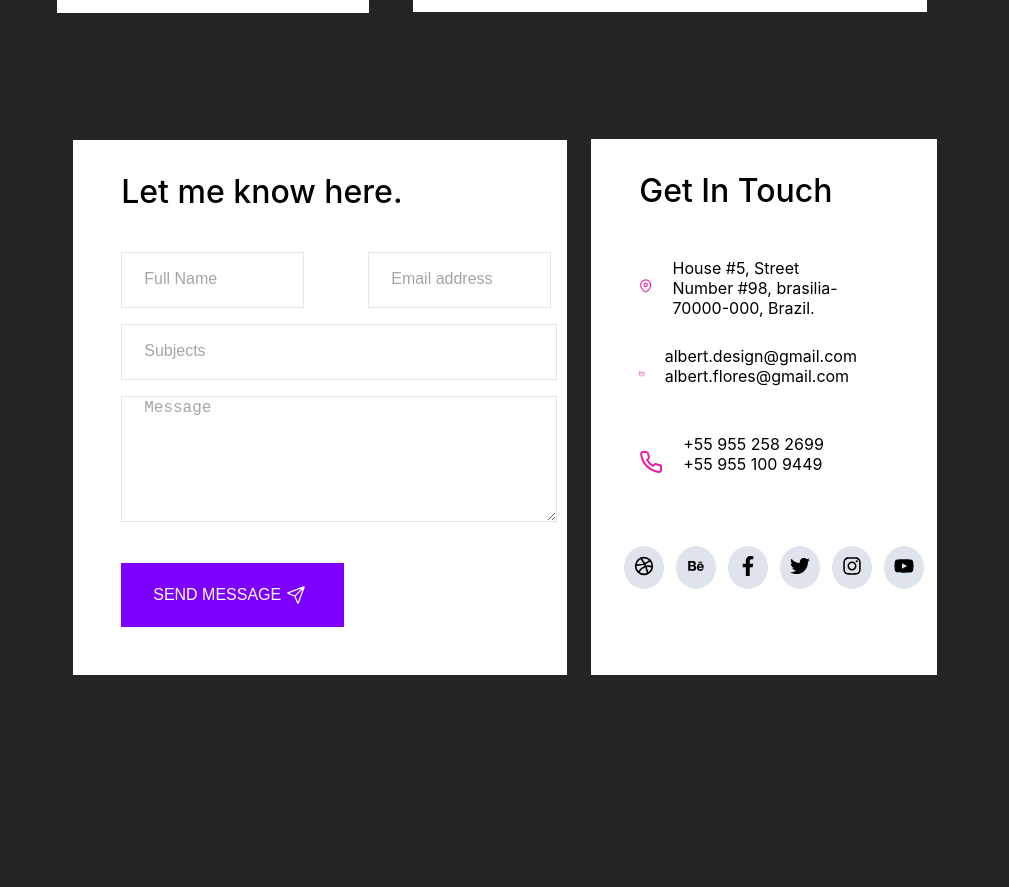
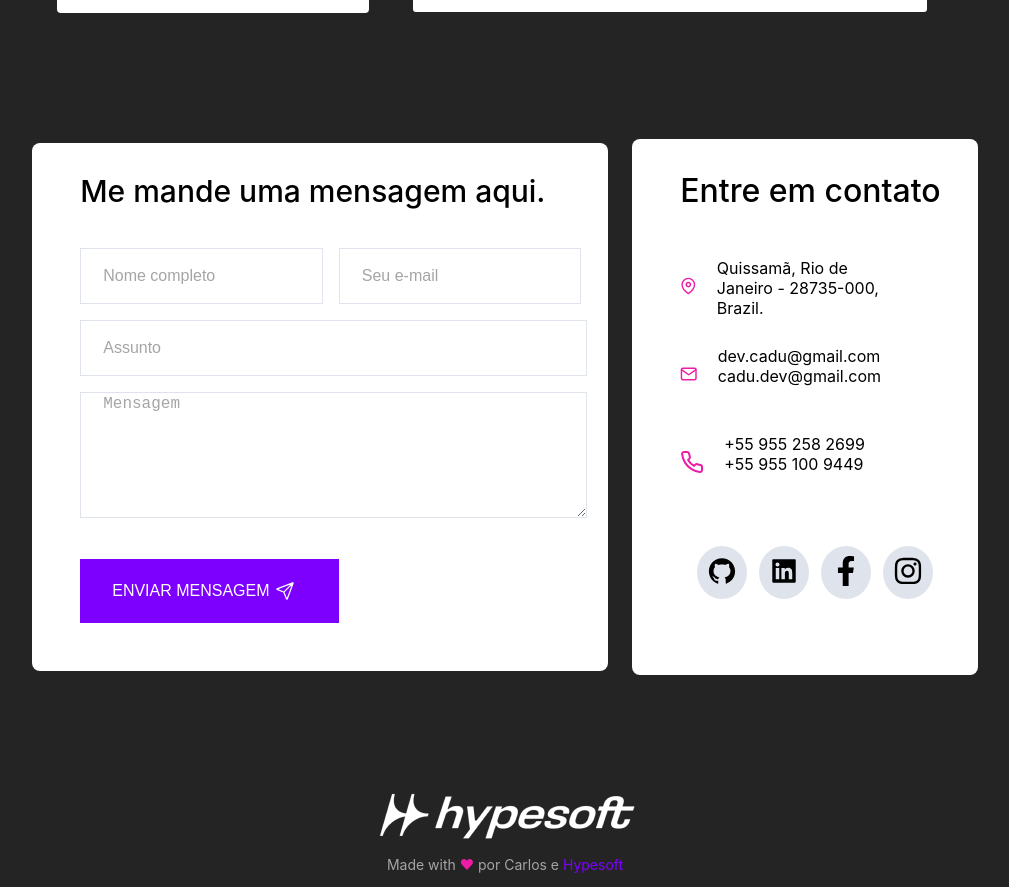
Before and after one commit to Cadufc91/Hype, a React (Create React App) app: page / in a window 1280 px wide. Shown: the part 5080-5967 px from the top of the page, without its empty margins (135-1144 px from the left). Before the commit the page ends 5863 px from the top, so only its background shows below. Built offline with nearby package versions, Linux system fonts and the light colour scheme.

Commit message:
Footer finalizado

```diff
--- a/src/App.tsx
+++ b/src/App.tsx
@@ -3,6 +3,7 @@ import About from './components/About/About';
 import Banner from './components/Banner/Banner';
 import Company from './components/Company/Company';
 import Contact from './components/Contact/Contact';
+import Footer from './components/Footer/Footer';
 import Header from './components/Header/Header';
 import Services from './components/Services/Services';
 import Testimonial from './components/Testimonial/Testimonial';
@@ -19,6 +20,7 @@ function App() {
       <Banner />
       <Testimonial />
       <Contact />
+      <Footer />
     </div>
   );
 }
--- a/src/components/Contact/Contact.tsx
+++ b/src/components/Contact/Contact.tsx
@@ -16,45 +16,43 @@ import {
     ContactItem,
     ContactInfo,
     SocialMedia,
-    Dribbble,
-    Behance,
+    Github,
+    LinkedIn,
     Facebook,
     Instagram,
-    Twitter,
-    Youtube
 } from './style';
 import { IoPaperPlaneOutline } from 'react-icons/io5';
-import { FiMapPin, FiMail, FiPhone, FiDribbble } from 'react-icons/fi';
-import { AiOutlineBehance } from 'react-icons/ai';
-import { FaFacebookF, FaTwitter, FaInstagram, FaYoutube } from 'react-icons/fa';
+import { FiMapPin, FiMail, FiPhone,  } from 'react-icons/fi';
+import { AiOutlineGithub, AiFillLinkedin } from 'react-icons/ai';
+import { FaFacebookF, FaInstagram } from 'react-icons/fa';
 
 const Contact = () => {
     return(
         <ContactContainer id='contact'>
             <InputContainer>
-                <FormTitle>Let me know here.</FormTitle>
+                <FormTitle>Me mande uma mensagem aqui.</FormTitle>
                 <Form>
                     <FormTop>
-                        <FullName type="text" placeholder='Full Name' />
-                        <Email type="email" placeholder='Email address'/>
+                        <FullName type="text" placeholder='Nome completo' />
+                        <Email type="email" placeholder='Seu e-mail'/>
                     </FormTop>
-                    <Subject type="text" placeholder='Subjects'/>
-                    <TextArea className='message' placeholder='Message'></TextArea>
+                    <Subject type="text" placeholder='Assunto'/>
+                    <TextArea className='message' placeholder='Mensagem'></TextArea>
                 </Form>
-                <SubmiBtn>Send message <IoPaperPlaneOutline size={20}/></SubmiBtn>
+                <SubmiBtn>Enviar Mensagem <IoPaperPlaneOutline size={20}/></SubmiBtn>
             </InputContainer>
             <GitContainer>
-                <ContactTitle>Get In Touch</ContactTitle>
+                <ContactTitle>Entre em contato</ContactTitle>
                 <ContactCards>
                     <ContactItem>
                         <FiMapPin size={32} color="#ED1CA6"/>
-                        <ContactInfo>House #5, Street Number #98, brasilia-	70000-000, Brazil.</ContactInfo>
+                        <ContactInfo>Quissamã, Rio de Janeiro -	28735-000, Brazil.</ContactInfo>
                     </ContactItem>
                     <ContactItem>
                         <FiMail size={32} color="#ED1CA6"/>
                         <ContactInfo>
-                            albert.design@gmail.com
-                            albert.flores@gmail.com
+                            dev.cadu@gmail.com
+                            cadu.dev@gmail.com
                         </ContactInfo>
                     </ContactItem>
                     <ContactItem>
@@ -65,24 +63,18 @@ const Contact = () => {
                         </ContactInfo>
                     </ContactItem>
                     <SocialMedia>
-                        <Dribbble>
-                            <FiDribbble size={20} />
-                        </Dribbble>
-                        <Behance>
-                            <AiOutlineBehance size={20}/>
-                        </Behance>
+                        <Github>
+                            <AiOutlineGithub size={30} />
+                        </Github>
+                        <LinkedIn>
+                            <AiFillLinkedin size={30}/>
+                        </LinkedIn>
                         <Facebook>
-                            <FaFacebookF size={20}/>
+                            <FaFacebookF size={30}/>
                         </Facebook>
-                        <Twitter>
-                            <FaTwitter size={20}/>
-                        </Twitter>
                         <Instagram>
-                            <FaInstagram size={20}/>
+                            <FaInstagram size={30}/>
                         </Instagram>
-                        <Youtube>
-                            <FaYoutube size={20}/>
-                        </Youtube>
                     </SocialMedia>
                 </ContactCards>
             </GitContainer>
--- a/src/components/Contact/style.ts
+++ b/src/components/Contact/style.ts
@@ -11,13 +11,15 @@ export const ContactContainer = styled.section`
 
 export const InputContainer = styled.div`
     background: #fff;
-    max-width: 40%;
+    max-width: 50%;
+    width: 45%;
     margin-right: 24px;
     heigth: 536px;
+    border-radius: 8px;
 `;
 
 export const FormTitle = styled.h3`
-    font-size: 32px;
+    font-size: 30px;
     font-weight: 500;
     margin-left: 48px;
 `;
@@ -33,14 +35,16 @@ export const Form = styled.form`
 export const FormTop = styled.div`
     display: flex;
     flex-direction: row;
-    margin-rigth: 48px;
+    max-width: 100%;
+    width: 100%;
+    margin-left: 48px;
 `;
 
 export const FullName = styled.input`
-    margin-left: 48px;
     margin-right: 16px;
     height: 52px;
     border: 1px solid #DFE3EB;
+    width: 50%;
 
     ::placeholder{
         font-size: 16px;
@@ -51,10 +55,9 @@ export const FullName = styled.input`
 `;
 
 export const Email = styled.input`
-    margin-left: 48px;
-    margin-right: 16px;
     height: 52px;
     border: 1px solid #DFE3EB;
+    width: 50%;
 
     ::placeholder{
         font-size: 16px;
@@ -116,6 +119,7 @@ export const GitContainer = styled.div`
     width: 27%;
     height: 536px;
     background: #fff;
+    border-radius: 8px;
 `;
 
 export const ContactTitle = styled.h3`
@@ -150,18 +154,32 @@ export const SocialMedia = styled.div`
     margin-top: 40px;
 `;
 
-export const Dribbble = styled.button`
+export const Github = styled.button`
     border-radius: 50%;
     background: #DFE3EB;
     border: none;
     padding: 10px;
+    cursor: pointer;
+    transition: all 0.3s ease-in-out;
+
+    :hover{
+        color: #fff;
+        background: #7D00FF;
+    }
 `;
 
-export const Behance = styled.button`
+export const LinkedIn = styled.button`
     border-radius: 50%;
     background: #DFE3EB;
     border: none;
     padding: 10px;
+    cursor: pointer;
+    transition: all 0.3s ease-in-out;
+
+    :hover{
+        color: #fff;
+        background: #7D00FF;
+    }
 `;
 
 export const Facebook = styled.button`
@@ -169,13 +187,13 @@ export const Facebook = styled.button`
     background: #DFE3EB;
     border: none;
     padding: 10px;
-`;
+    cursor: pointer;
+    transition: all 0.3s ease-in-out;
 
-export const Twitter = styled.button`
-    border-radius: 50%;
-    background: #DFE3EB;
-    border: none;
-    padding: 10px;
+    :hover{
+        color: #fff;
+        background: #7D00FF;
+    }
 `;
 
 export const Instagram = styled.button`
@@ -183,11 +201,11 @@ export const Instagram = styled.button`
     background: #DFE3EB;
     border: none;
     padding: 10px;
+    cursor: pointer;
+    transition: all 0.3s ease-in-out;
+
+    :hover{
+        color: #fff;
+        background: #7D00FF;
+    }
 `;
-
-export const Youtube = styled.button`
-    border-radius: 50%;
-    background: #DFE3EB;
-    border: none;
-    padding: 10px;
-`;
--- /dev/null
+++ b/src/components/Footer/Footer.tsx
@@ -0,0 +1,20 @@
+import * as React from 'react';
+import {
+    FooterContainer,
+    FooterImg,
+    FooterText,
+    Heart,
+    ColoredText
+} from './style';
+import Hypesoft from '../../assets/img/hypesoft.png'
+
+const Footer = () => {
+    return(
+        <FooterContainer>
+            <FooterImg src={Hypesoft} alt="" />
+            <FooterText>Made with <Heart>♥</Heart> por Carlos e <ColoredText>Hypesoft</ColoredText></FooterText>
+        </FooterContainer>
+    )
+};
+
+export default Footer;
--- /dev/null
+++ b/src/components/Footer/style.ts
@@ -0,0 +1,24 @@
+import styled from "styled-components";
+
+export const FooterContainer = styled.div`
+    display: flex;
+    flex-direction: column;
+    align-items: center;
+`;
+
+export const FooterImg = styled.img`
+    width: 263px;
+`;
+
+export const FooterText = styled.p`
+    color: #A5A5A5;
+    font-size: 14px;
+`;
+
+export const Heart = styled.span`
+    color: #ED1CA6;
+`;
+
+export const ColoredText = styled.span`
+    color: #7D00FF;
+`;
--- a/src/components/Testimonial/Testimonial.tsx
+++ b/src/components/Testimonial/Testimonial.tsx
@@ -22,7 +22,7 @@ const Testimonial = () => {
     return(
         <TestimonialContainer>
             <TestimonialHeader>
-                <ContainerTitle>Testimonial</ContainerTitle>
+                <ContainerTitle>Depoimentos</ContainerTitle>
                 <Divider2 />
             </TestimonialHeader>
             <FeedbackList>
@@ -31,14 +31,14 @@ const Testimonial = () => {
                         <Profile />
                         <CardInfo>
                             <CardTitle>Sundar Pichai</CardTitle>
-                            <CardClient>CEO & Founder of <span>Google</span></CardClient>
+                            <CardClient>CEO & Founder do <span>Google</span></CardClient>
                         </CardInfo>
                     </FeedbackItem>
                     <FeedbackItem>
                         <Profile />
                         <CardInfo>
                             <CardTitle>Shantanu Narayen</CardTitle>
-                            <CardClient>CEO of <span>Adobe</span></CardClient>
+                            <CardClient>CEO do <span>Adobe</span></CardClient>
                         </CardInfo>
                     </FeedbackItem>
                     <FeedbackItem>
@@ -52,7 +52,7 @@ const Testimonial = () => {
                         <Profile />
                         <CardInfo>
                             <CardTitle>Stewart Butterfield</CardTitle>
-                            <CardClient>CEO & Founder of <span>Slack</span></CardClient>
+                            <CardClient>CEO & Founder do <span>Slack</span></CardClient>
                         </CardInfo>
                     </FeedbackItem>
 
@@ -60,9 +60,9 @@ const Testimonial = () => {
                 <FeedbackText>
                     <Top>
                         <AiFillStar size={23} color='#c5c502'/>
-                        <TopText>5.0 Star Rating</TopText>
+                        <TopText>5.0 Avaliação por entrelas</TopText>
                     </Top>
-                    <RatingText>“If you're looking for someone who will challenge your UX/UI thinking and really cut to the core of what's important for users, then Jesse is your man. On top of that, he brings a level of enthusiasm to the craft that's energizing for everyone who works with him.”</RatingText>
+                    <RatingText>“Se você está procurando alguém que desafie seu pensamento de Front e realmente vá a fundo no que é importante para os usuários, Carlos é o seu homem. Além disso, ele traz um nível de entusiasmo ao ofício que é energizante para todos que trabalham com ele.”</RatingText>
                 </FeedbackText>
             </FeedbackList>
         </TestimonialContainer>
--- a/src/components/Testimonial/style.ts
+++ b/src/components/Testimonial/style.ts
@@ -49,7 +49,8 @@ export const FeedbackItem = styled.div`
     background: #fff;
     margin-bottom: 4px;
     display: flex;
-    `;
+    border-radius: 4px;
+`;
 
 export const Profile = styled.img`
     width: 52px;
@@ -83,6 +84,7 @@ export const CardClient = styled.p`
 export const FeedbackText = styled.div`
     height: 411px;
     background: #fff;
+    border-radius: 3px;
 `;
 
 export const Top = styled.div`
```
Also changed, not shown: src/assets/img/hypesoft.png (added).
